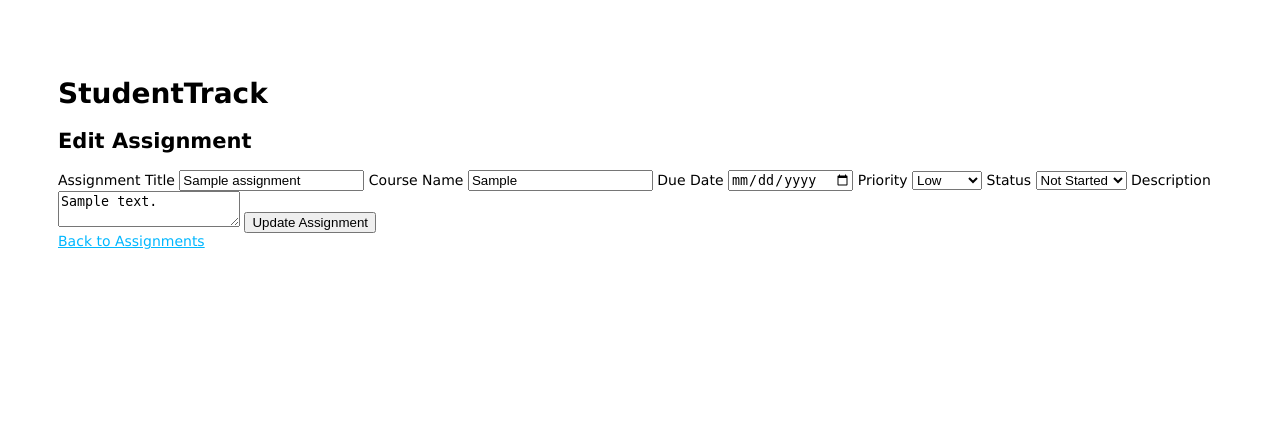
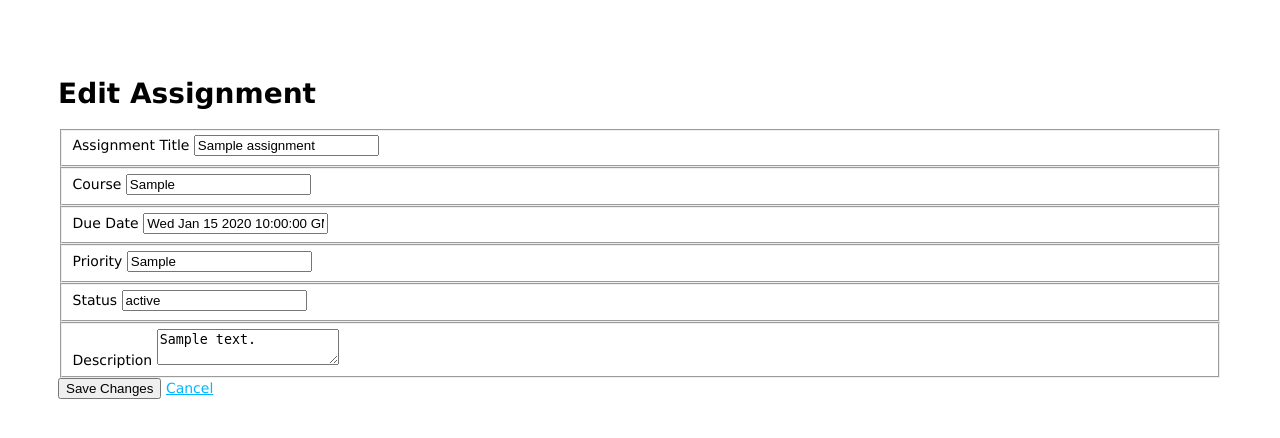
Before and after one commit to zunairafaisal-sudo/studenttrack, a Node server app: template views/assignments/edit.ejs in a window 1280 px wide. Shown: the top 438 px of the page. Run offline with Node 20, Linux system fonts and the light colour scheme; tables that the repository leaves empty hold one stand-in row (values such as "Sample post"); the template is opened without the code that fills it: values that come from a table or form of the project are taken from there, most other values are stand-ins (such as "Sample title", 1, 10 or a date in 2020); some libraries are stand-ins or nearby versions.

Commit message:
created edit implementation

```diff
--- a/views/assignments/edit.ejs
+++ b/views/assignments/edit.ejs
@@ -1,53 +1,70 @@
 <!DOCTYPE html>
-
+<html>
 <head>
-    <meta charset="UTF-8">
-    <title><%= title %> | StudentTrack</title>
+    <title><%= title %></title>
     <link rel="stylesheet" href="/stylesheets/style.css">
 </head>
 
 <body>
 
-    <h1>StudentTrack</h1>
+<main class="container mt-5">
 
-    <h2>Edit Assignment</h2>
+    <h1>Edit Assignment</h1>
 
-    <form method="POST" action="/assignments/edit/<%= assignment._id %>">
+    <form method="post">
 
-        <label>Assignment Title</label>
-        <input type="text" name="title"
-               value="<%= assignment.title %>" required>
+        <fieldset class="form-group">
+            <label>Assignment Title</label>
+            <input type="text" class="form-control"
+                   name="title"
+                   value="<%= assignment.title %>"
+                   required>
+        </fieldset>
 
-        <label>Course Name</label>
-        <input type="text" name="course"
-               value="<%= assignment.course %>" required>
+        <fieldset class="form-group">
+            <label>Course</label>
+            <input type="text" class="form-control"
+                   name="course"
+                   value="<%= assignment.course %>"
+                   required>
+        </fieldset>
 
-        <label>Due Date</label>
-        <input type="date" name="dueDate"
-               value="<%= assignment.dueDate %>" required>
+        <fieldset class="form-group">
+            <label>Due Date</label>
+            <input type="text" class="form-control"
+                   name="dueDate"
+                   value="<%= assignment.dueDate %>"
+                   required>
+        </fieldset>
 
-        <label>Priority</label>
-        <select name="priority">
-            <option value="Low" <%= assignment.priority === 'Low' ? 'selected' : '' %>>Low</option>
-            <option value="Medium" <%= assignment.priority === 'Medium' ? 'selected' : '' %>>Medium</option>
-            <option value="High" <%= assignment.priority === 'High' ? 'selected' : '' %>>High</option>
-        </select>
+        <fieldset class="form-group">
+            <label>Priority</label>
+            <input type="text" class="form-control"
+                   name="priority"
+                   value="<%= assignment.priority %>"
+                   required>
+        </fieldset>
 
-        <label>Status</label>
-        <select name="status">
-            <option value="Not Started" <%= assignment.status === 'Not Started' ? 'selected' : '' %>>Not Started</option>
-            <option value="In Progress" <%= assignment.status === 'In Progress' ? 'selected' : '' %>>In Progress</option>
-            <option value="Completed" <%= assignment.status === 'Completed' ? 'selected' : '' %>>Completed</option>
-        </select>
+        <fieldset class="form-group">
+            <label>Status</label>
+            <input type="text" class="form-control"
+                   name="status"
+                   value="<%= assignment.status %>"
+                   required>
+        </fieldset>
 
-        <label>Description</label>
-        <textarea name="description"><%= assignment.description %></textarea>
+        <fieldset class="form-group">
+            <label>Description</label>
+            <textarea name="description" class="form-control"><%= assignment.description %></textarea>
+        </fieldset>
 
-        <button type="submit">Update Assignment</button>
+        <input type="submit" class="btn btn-success" value="Save Changes">
+
+        <a href="/assignments">Cancel</a>
 
     </form>
 
-    <a href="/assignments">Back to Assignments</a>
+</main>
 
 </body>
 </html>
```
